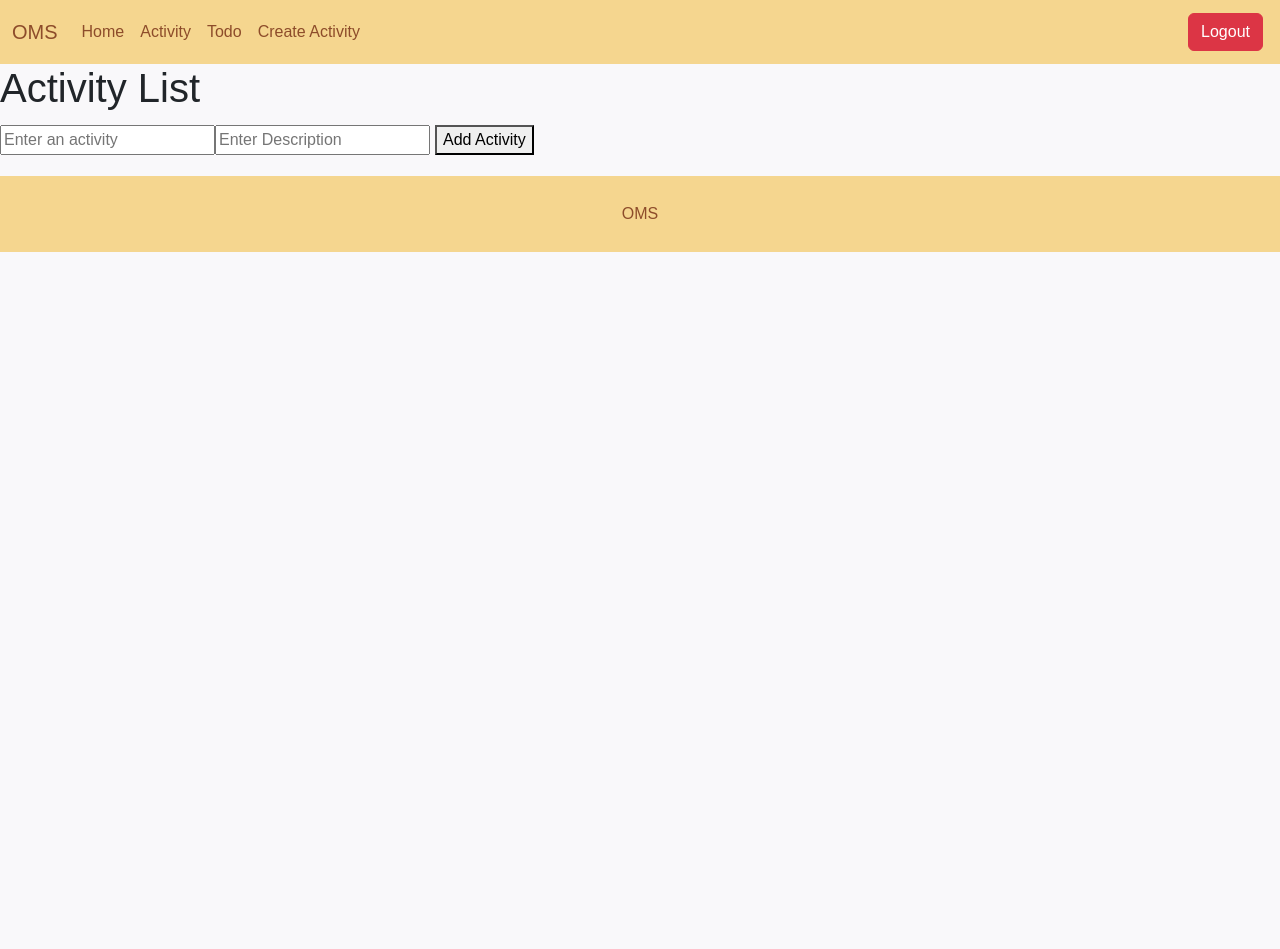
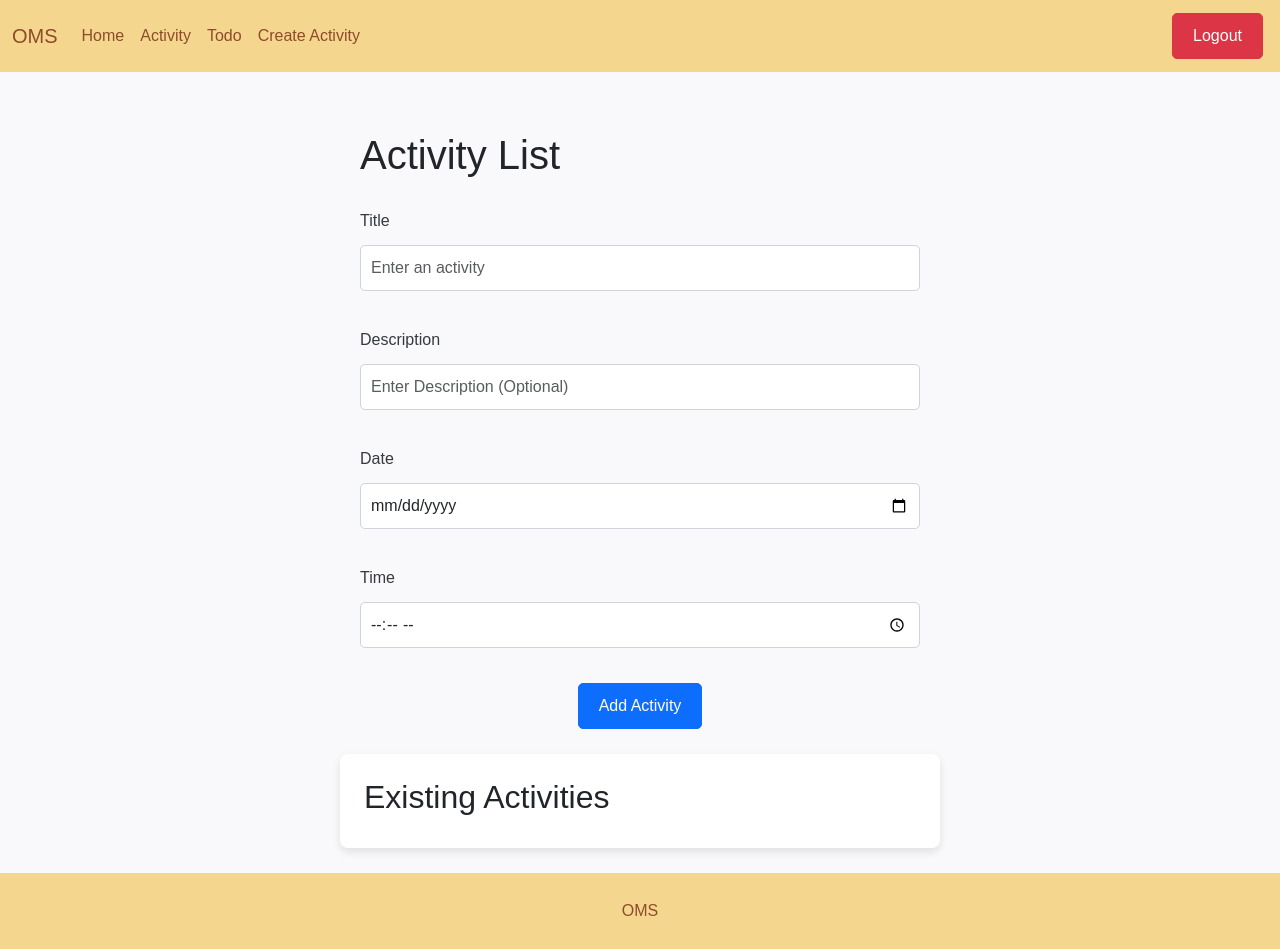
Before and after one commit to mamunreza/ohmrsunweb, a React (Vite) app: page /activity in a window 1280 px wide. Before the commit the page ends 800 px from the top, so only its background shows below. Built offline with nearby package versions, Linux system fonts and the light colour scheme; sample sign-in values are in the browser's storage.

Commit message:
OMS-18 Layout and activity date modified (#14)
Co-authored-by: Mamun Reza <Muhammad.Reza@energia.ee>

```diff
--- a/src/components/Activity/Activity.tsx
+++ b/src/components/Activity/Activity.tsx
@@ -7,7 +7,7 @@ interface Activity {
   id: string; // UUID
   title: string;
   description: string;
-  activityDate: Date;
+  activityDate?: Date;
 }
 
 interface ActivityProps {
--- /dev/null
+++ b/src/components/Activity/ActivityComponent.css
@@ -0,0 +1,103 @@
+/* ActivityComponent.css */
+
+/* Container and Card Styling */
+.container {
+    max-width: 100%;
+    margin: 0 auto;
+    padding: 15px;
+}
+
+.card {
+    margin-bottom: 20px;
+    border-radius: 10px;
+    box-shadow: 0 4px 8px rgba(0, 0, 0, 0.1);
+    padding: 15px;
+    max-width: 600px;
+    margin: 0 auto;
+}
+
+/* Form Inputs */
+.form-container {
+    display: grid;
+    grid-template-columns: 1fr;
+    grid-gap: 15px;
+    max-width: 600px; /* Optional max-width for the form */
+    margin: 0 auto; /* Center the form on the page */
+    padding: 20px;
+}
+
+/* Individual Form Groups */
+.form-group {
+    display: flex;
+    flex-direction: column;
+}
+
+/* Button Alignment */
+.form-button {
+    justify-self: center;
+    text-align: center;
+}
+
+input.form-control {
+    padding: 10px;
+    border-radius: 5px;
+    border: 1px solid #ced4da;
+}
+
+.date-time-input {
+    max-width: 200px;
+}
+
+/* Button Styling */
+button.btn {
+    padding: 10px 20px;
+    border-radius: 5px;
+}
+
+/* List Group Items */
+.list-group-item {
+    border: none;
+    border-bottom: 1px solid #eee;
+    display: flex;
+    flex-direction: column;
+    gap: 10px;
+    padding: 15px;
+}
+
+.list-group-item:last-child {
+    border-bottom: none;
+}
+
+/* Align buttons on the right in larger viewports */
+@media (min-width: 576px) {
+    .list-group-item {
+        flex-direction: row;
+        justify-content: space-between;
+        align-items: center;
+    }
+
+    .list-group-item .btn {
+        margin-right: 0;
+    }
+}
+
+/* Modal Styling */
+.modal-content {
+    border-radius: 10px;
+}
+
+.modal-header,
+.modal-footer {
+    border: none;
+}
+
+.modal-body input.form-control {
+    margin-bottom: 10px;
+}
+
+/* Add some padding on smaller screens */
+@media (max-width: 575.98px) {
+    .modal-content {
+        padding: 15px;
+    }
+}
--- a/src/components/Activity/ActivityComponent.tsx
+++ b/src/components/Activity/ActivityComponent.tsx
@@ -1,113 +1,222 @@
-
 import { v4 as uuid } from "uuid";
 import React, { useState } from 'react';
-import Activity from "./Activity";
+import 'bootstrap/dist/css/bootstrap.min.css';
+import './ActivityComponent.css';
+// import Activity from "./Activity";
+
+interface Activity {
+    id: string; // UUID
+    title: string;
+    description: string;
+    activityDate?: Date;
+}
 
 const ActivityComponent: React.FC = () => {
-    const [activities, setActivities] = useState<Activity[]>([]);
-    const [newActivityTitle, setNewActivityTitle] = useState<string>('');
-    const [newActivityDescription, setNewActivityDescription] = useState<string>('');
-    const [newActivityDate, setNewActivityDate] = useState<Date>(()=>new Date());
-    const [selectedActivity, setSelectedActivity] = useState<Activity | null>(null);
-    const [isDetailModalOpen, setIsDetailModalOpen] = useState<boolean>(false);
-    const [isDeleteModalOpen, setIsDeleteModalOpen] = useState<boolean>(false);
+    const [state, setState] = useState({
+        activities: [] as Activity[],
+        newActivityTitle: '',
+        newActivityDescription: '',
+        newActivityDate: '',
+        newActivityTime: '',
+        selectedActivity: null as Activity | null,
+        isDetailModalOpen: false,
+        isDeleteModalOpen: false,
+    });
+
+    const updateState = (updates: Partial<typeof state>) => {
+        setState(prevState => ({ ...prevState, ...updates }));
+    };
 
     const addActivity = () => {
-        if (newActivityTitle.trim() === '') return;
-        const newActivityToAdd: Activity =
-        {
+        if (state.newActivityTitle.trim() === '') return;
+
+        const newActivityToAdd: Activity = {
             id: uuid(),
-            title: newActivityTitle,
-            description: newActivityDescription,
-            activityDate: newActivityDate
+            title: state.newActivityTitle,
+            description: state.newActivityDescription || '', // Optional description
+            activityDate: state.newActivityDate && state.newActivityTime
+                ? new Date(`${state.newActivityDate}T${state.newActivityTime}`)
+                : undefined, // Optional date/time
         };
-        setActivities([...activities, newActivityToAdd]);
-        setNewActivityTitle('');
-        setNewActivityDescription('');
-        setNewActivityDate(()=>new Date());
+
+        updateState({
+            activities: [...state.activities, newActivityToAdd],
+            newActivityTitle: '',
+            newActivityDescription: '',
+            newActivityDate: '',
+            newActivityTime: '',
+        });
     };
 
     const openDetailModal = (activity: Activity) => {
-        setSelectedActivity(activity);
-        setIsDetailModalOpen(true);
+        updateState({
+            selectedActivity: activity,
+            isDetailModalOpen: true,
+        });
     };
 
     const closeDetailModal = () => {
-        setSelectedActivity(null);
-        setIsDetailModalOpen(false);
+        updateState({
+            selectedActivity: null,
+            isDetailModalOpen: false,
+        });
     };
 
     const openDeleteModal = (activity: Activity) => {
-        setSelectedActivity(activity);
-        setIsDeleteModalOpen(true);
+        updateState({
+            selectedActivity: activity,
+            isDeleteModalOpen: true,
+        });
     };
 
     const closeDeleteModal = () => {
-        setSelectedActivity(null);
-        setIsDeleteModalOpen(false);
+        updateState({
+            selectedActivity: null,
+            isDeleteModalOpen: false,
+        });
     };
 
     const deleteActivity = () => {
-        if (!selectedActivity) return;
-        setActivities(activities.filter(activity => activity.id !== selectedActivity.id));
+        if (!state.selectedActivity) return;
+        updateState({
+            activities: state.activities.filter(activity => activity.id !== state.selectedActivity!.id),
+        });
         closeDeleteModal();
     };
 
     const updateActivity = () => {
-        if (!selectedActivity) return;
-        setActivities(activities.map(activity => (activity.id === selectedActivity.id ? selectedActivity : activity)));
+        if (!state.selectedActivity) return;
+        updateState({
+            activities: state.activities.map(activity =>
+                activity.id === state.selectedActivity!.id ? state.selectedActivity! : activity
+            ),
+        });
         closeDetailModal();
     };
 
     return (
-        <div>
+        <div className="container mt-4">
+            <div className="form-container">
                 <h1>Activity List</h1>
-            <div>
+                <div className="form-group">
+                    <label htmlFor="activityTitle" className="col-form-label">Title</label>
                     <input
                         type="text"
-                    value={newActivityTitle}
-                    onChange={(e) => setNewActivityTitle(e.target.value)}
+                        className="form-control"
+                        id="activityTitle"
+                        value={state.newActivityTitle}
+                        onChange={(e) => updateState({ newActivityTitle: e.target.value })}
                         placeholder="Enter an activity"
                     />
+                </div>
+                <div className="form-group">
+                    <label htmlFor="activityDescription" className="col-form-label">Description</label>
                     <input
                         type="text"
-                    value={newActivityDescription}
-                    onChange={(e) => setNewActivityDescription(e.target.value)}
-                    placeholder="Enter Description"
+                        className="form-control"
+                        id="activityDescription"
+                        value={state.newActivityDescription}
+                        onChange={(e) => updateState({ newActivityDescription: e.target.value })}
+                        placeholder="Enter Description (Optional)"
                     />
-                <button onClick={addActivity}>Add Activity</button>
                 </div>
-            <ul>
-                {activities.map((todo) => (
-                    <li key={todo.id}>
-                        {todo.title}
-                        <button onClick={() => openDetailModal(todo)}>Details</button>
-                        <button onClick={() => openDeleteModal(todo)}>Delete</button>
+                <div className="form-group">
+                    <label htmlFor="activityDate" className="col-form-label">Date</label>
+                    <input
+                        type="date"
+                        className="form-control"
+                        id="activityDate"
+                        value={state.newActivityDate}
+                        onChange={(e) => updateState({ newActivityDate: e.target.value })}
+                        placeholder="Select Date (Optional)"
+                    />
+                </div>
+                <div className="form-group">
+                    <label htmlFor="activityTime" className="col-form-label">Time</label>
+                    <input
+                        type="time"
+                        className="form-control"
+                        id="activityTime"
+                        value={state.newActivityTime}
+                        onChange={(e) => updateState({ newActivityTime: e.target.value })}
+                        placeholder="Select Time (Optional)"
+                    />
+                </div>
+                <div className="form-button">
+                    <button onClick={addActivity} className="btn btn-primary">Add Activity</button>
+                </div>
+            </div>
+
+            <div className="card p-4">
+                <h2>Existing Activities</h2>
+                <ul className="list-group">
+                    {state.activities.map((todo) => (
+                        <li key={todo.id} className="list-group-item d-flex justify-content-between align-items-center">
+                            <div>
+                                <strong>{todo.title}</strong>
+                                {todo.description && (
+                                    <span className="text-muted d-block">Description: {todo.description}</span>
+                                )}
+                                {todo.activityDate && (
+                                    <span className="text-muted d-block">
+                                        Date & Time: {todo.activityDate.toLocaleDateString()} {todo.activityDate.toLocaleTimeString()}
+                                    </span>
+                                )}
+                            </div>
+                            <div>
+                                <button className="btn btn-info btn-sm me-2" onClick={() => openDetailModal(todo)}>Details</button>
+                                <button className="btn btn-danger btn-sm" onClick={() => openDeleteModal(todo)}>Delete</button>
+                            </div>
                         </li>
                     ))}
                 </ul>
+            </div>
 
-            {isDetailModalOpen && selectedActivity && (
-                <div className="modal" onClick={closeDetailModal}>
-                    <div className="modal-content" onClick={(e) => e.stopPropagation()}>
-                        <h2>Edit Todo</h2>
+            {state.isDetailModalOpen && state.selectedActivity && (
+                <div className="modal show d-block" onClick={closeDetailModal}>
+                    <div className="modal-dialog" onClick={(e) => e.stopPropagation()}>
+                        <div className="modal-content">
+                            <div className="modal-header">
+                                <h5 className="modal-title">Edit Activity</h5>
+                                <button type="button" className="btn-close" onClick={closeDetailModal}></button>
+                            </div>
+                            <div className="modal-body">
                                 <input
                                     type="text"
-                            value={selectedActivity.title}
-                            onChange={(e) => setSelectedActivity({ ...selectedActivity, title: e.target.value })}
+                                    className="form-control mb-3"
+                                    value={state.selectedActivity.title}
+                                    onChange={(e) =>
+                                        updateState({
+                                            selectedActivity: { ...state.selectedActivity!, title: e.target.value },
+                                        })
+                                    }
                                 />
-                        <button onClick={updateActivity}>Save</button>
-                        <button onClick={closeDetailModal}>Cancel</button>
+                            </div>
+                            <div className="modal-footer">
+                                <button className="btn btn-primary" onClick={updateActivity}>Save</button>
+                                <button className="btn btn-secondary" onClick={closeDetailModal}>Cancel</button>
+                            </div>
+                        </div>
                     </div>
                 </div>
             )}
 
-            {isDeleteModalOpen && (
-                <div className="modal" onClick={closeDeleteModal}>
-                    <div className="modal-content" onClick={(e) => e.stopPropagation()}>
-                        <h2>Are you sure you want to delete this Todo?</h2>
-                        <button onClick={deleteActivity}>Yes, Delete</button>
-                        <button onClick={closeDeleteModal}>No, Cancel</button>
+            {state.isDeleteModalOpen && (
+                <div className="modal show d-block" onClick={closeDeleteModal}>
+                    <div className="modal-dialog" onClick={(e) => e.stopPropagation()}>
+                        <div className="modal-content">
+                            <div className="modal-header">
+                                <h5 className="modal-title">Delete Activity</h5>
+                                <button type="button" className="btn-close" onClick={closeDeleteModal}></button>
+                            </div>
+                            <div className="modal-body">
+                                <p>Are you sure you want to delete this activity?</p>
+                            </div>
+                            <div className="modal-footer">
+                                <button className="btn btn-danger" onClick={deleteActivity}>Yes, Delete</button>
+                                <button className="btn btn-secondary" onClick={closeDeleteModal}>No, Cancel</button>
+                            </div>
+                        </div>
                     </div>
                 </div>
             )}
```
Lines whose indentation alone changed are shown as unchanged.
